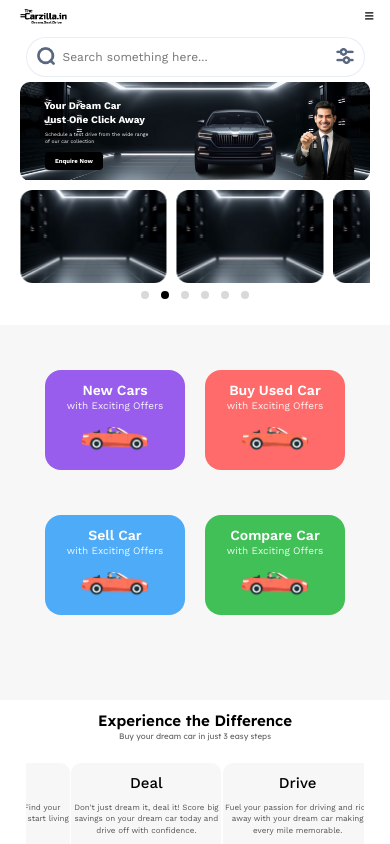
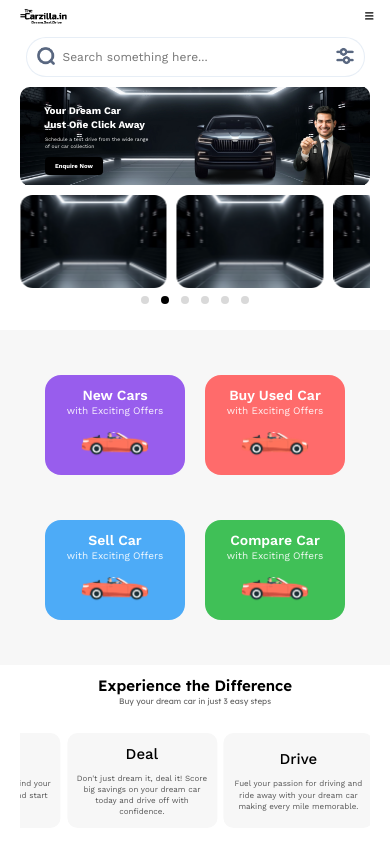
Before and after one commit to vrinda2606/thecarzilla, a React (Create React App) app: page / in a window 390 px wide. Shown: the top 844 px of the page. Built offline with nearby package versions, Linux system fonts and the light colour scheme.

Commit message:
difference bug

```diff
--- a/src/Components/Difference.jsx
+++ b/src/Components/Difference.jsx
@@ -14,10 +14,11 @@ function Difference() {
       </div>
 
       {/* Swiper Section */}
+      <div className='super-container'>
         <div className="mobile11-swiper-container">
           <Swiper
             modules={[Autoplay]}
-          spaceBetween={16}
+            spaceBetween={16} // Consistent spacing
             slidesPerView={1.8}
             centeredSlides={false}
             loop={true}
@@ -26,9 +27,9 @@ function Difference() {
               disableOnInteraction: false,
             }}
             breakpoints={{
-            320: {
+              360: {
                 slidesPerView: 2.3,
-              spaceBetween: 10,
+                spaceBetween: 10, // Consistent spacing for all breakpoints
               },
               480: {
                 slidesPerView: 1.8,
@@ -52,7 +53,6 @@ function Difference() {
                 </p>
               </div>
             </SwiperSlide>
-
             <SwiperSlide>
               <div className="mobile11-card">
                 <h3 className="mobile11-card-title">Drive</h3>
@@ -64,6 +64,7 @@ function Difference() {
           </Swiper>
         </div>
       </div>
+    </div>
   );
 }
 
--- a/src/Components/MobileSearchBar.jsx
+++ b/src/Components/MobileSearchBar.jsx
@@ -58,6 +58,7 @@ const MobileSearchBar = () => {
                     position: 'relative',
                     backgroundColor: 'white',
                     margin: '5px',
+                    marginBottom:"10px",
                 }}
             >
                 <div
--- a/src/index.css
+++ b/src/index.css
@@ -1720,6 +1720,7 @@ button{
 @media screen and (max-width: 480px) {
   .services-container {
       padding: 45px;
+      padding-bottom: 5px;
   }
 
   .cards-grid {
@@ -2311,9 +2312,10 @@ padding: 10px;
 .swiper-pagination-bullet-active {
   background: black !important;
 }
-/* Experience the differnce css */
-
-
+
+/* Experience the Difference css */
+
+/* Parent Container */
 .mobile11-swiper-parent {
   display: flex;
   flex-direction: column;
@@ -2321,10 +2323,9 @@ padding: 10px;
   justify-content: center;
   padding: 10px;
   padding-bottom: 20px;
-
-}
-
-/* Heading and Subheading Container */
+}
+
+/* Heading Container */
 .mobile11-heading-container {
   text-align: center;
   margin-bottom: 16px;
@@ -2350,24 +2351,22 @@ padding: 10px;
 
 /* Swiper Container */
 .mobile11-swiper-container {
-  max-width: 400px;
-  width: 100%;
-  text-align: center;
-  background-color: #ffffff;
-  padding: 16px;
-  border-radius: 8px;
-  padding-top: 5px;
-
+  width: 350px;
+  height: 95px;
+  overflow: hidden; /* Prevent content overflow */
 }
 
 /* Card Styles */
 .mobile11-card {
   background-color: #F7F7F7;
   border-radius: 10px;
-    /* box-shadow: 0 4px 6px rgba(0, 0, 0, 0.1); */
-    /* padding: 16px; */
   width: 150px;
+  padding: 0 5px;
   height: 95px;
+  display: flex;
+  flex-direction: column;
+  justify-content: center;
+  align-items: center;
 }
 
 .mobile11-card-title {
@@ -2376,8 +2375,6 @@ padding: 10px;
   margin-bottom: 8px;
   color: black;
   line-height: 21px;
-    /* text-align: center; */
-    padding-top: 10px;
 }
 
 .mobile11-card-text {
@@ -2385,4 +2382,11 @@ padding: 10px;
   color: #555;
   font-weight: 400;
   line-height: 11.2px;
-}
+  text-align: center;
+}
+.super-container{
+  display: flex;
+  align-items: center;
+  justify-content: center;
+  padding: 10px;
+}
```
Lines whose indentation alone changed are shown as unchanged.
